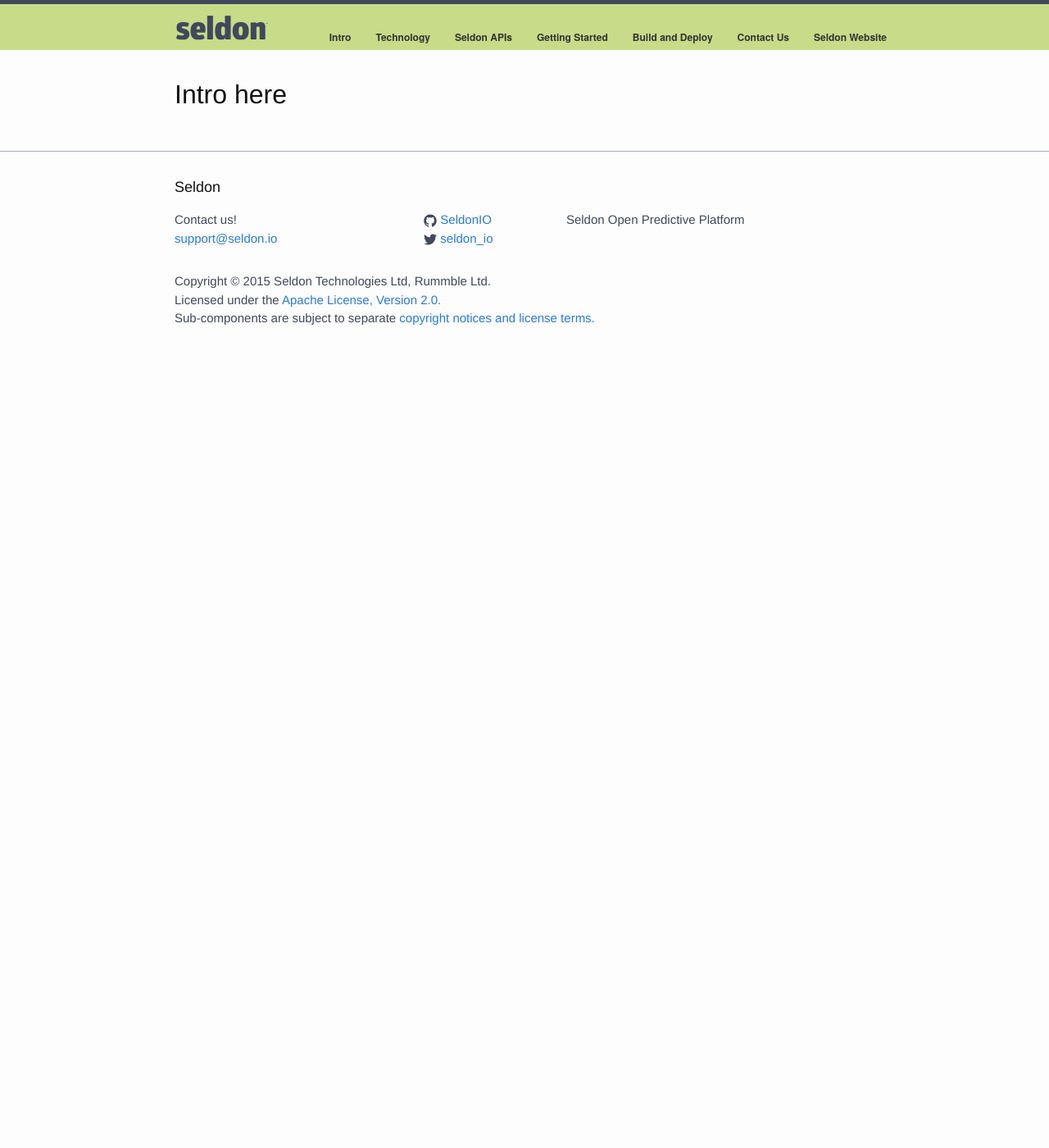
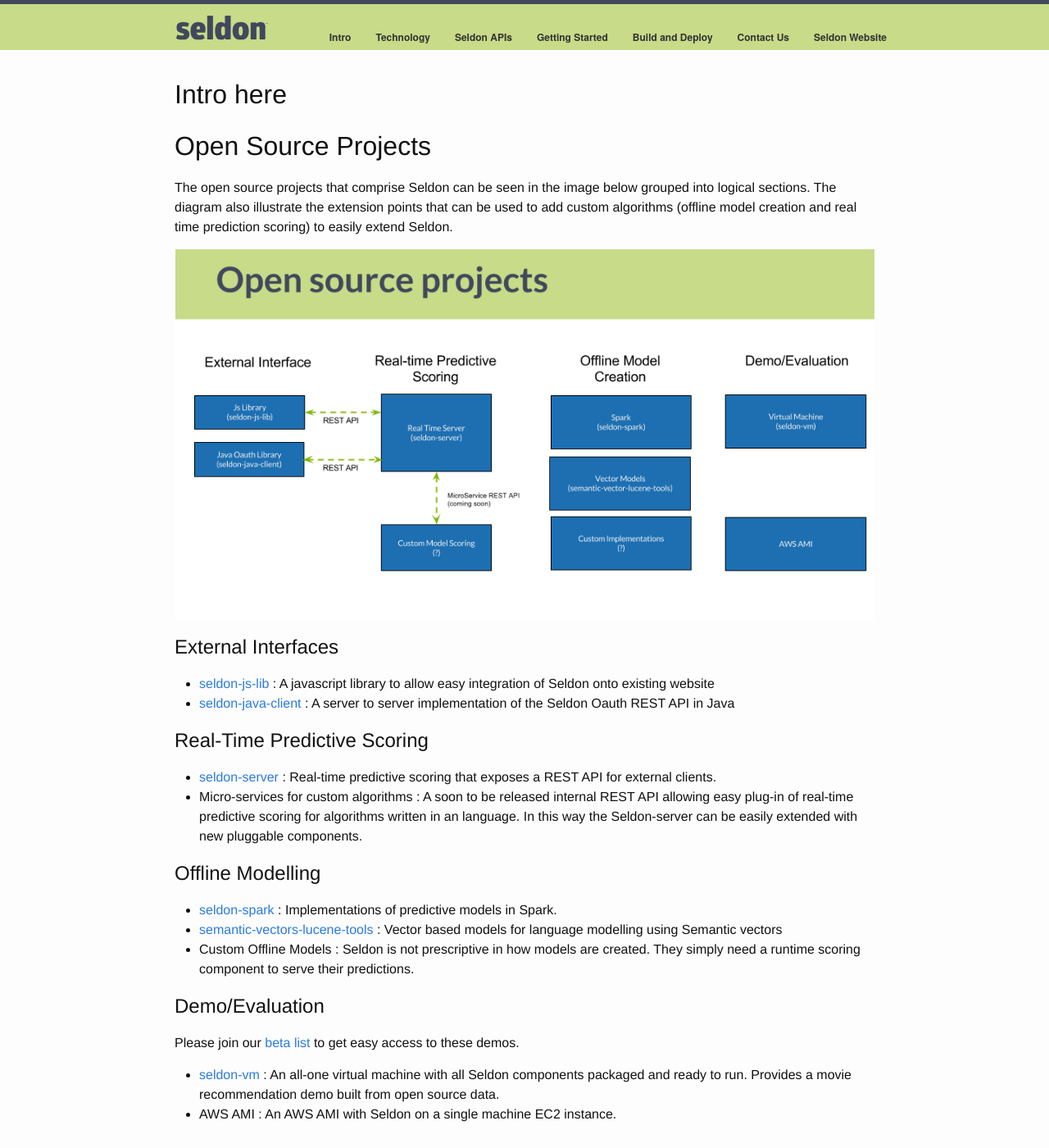
Before and after one commit to SeldonIO/seldonio.github.com, a Jekyll site: the page built from build-and-deploy-intro.md, in a window 1280 px wide and 1400 px high. Shown: the whole window at 82% size. Built offline with Jekyll 4.4.1, drawn with Linux system fonts in a browser that asks for light colours.

Commit message:
add open source img and description

```diff
--- a/build-and-deploy-intro.md
+++ b/build-and-deploy-intro.md
@@ -6,3 +6,31 @@ title: Introduction
 
 
 # Intro here
+
+# Open Source Projects
+The open source projects that comprise Seldon can be seen in the image below grouped into logical sections. The diagram also illustrate the extension points that can be used to add custom algorithms (offline model creation and real time prediction scoring) to easily extend Seldon.
+
+![Open Source Projects](/img/OpenSourceProjects.png "Open Source Projects (project at https://github.com/SeldonIO")
+
+## External Interfaces
+
+ * [seldon-js-lib](https://github.com/SeldonIO/seldon-js-lib) : A javascript library to allow easy integration of Seldon onto existing website
+ * [seldon-java-client](https://github.com/SeldonIO/seldon-java-client) : A server to server implementation of the Seldon Oauth REST API in Java
+
+## Real-Time Predictive Scoring
+
+ * [seldon-server](https://github.com/SeldonIO/seldon-server) : Real-time predictive scoring that exposes a REST API for external clients.
+ * Micro-services for custom algorithms : A soon to be released internal REST API allowing easy plug-in of real-time predictive scoring for algorithms written in an language. In this way the Seldon-server can be easily extended with new pluggable components.
+
+## Offline Modelling
+
+ * [seldon-spark](https://github.com/SeldonIO/seldon-spark) : Implementations of predictive models in Spark.
+ * [semantic-vectors-lucene-tools](https://github.com/SeldonIO/semantic-vectors-lucene-tools) : Vector based models for language modelling using Semantic vectors
+ * Custom Offline Models : Seldon is not prescriptive in how models are created. They simply need a runtime scoring component to serve their predictions.
+
+## Demo/Evaluation
+
+Please join our [beta list](http://www.seldon.io/open-source) to get easy access to these demos.
+
+ * [seldon-vm](https://github.com/SeldonIO/seldon-vm) : An all-one virtual machine with all Seldon components packaged and ready to run. Provides a movie recommendation demo built from open source data.
+ * AWS AMI : An AWS AMI with Seldon on a single machine EC2 instance.
```
Also changed, not shown: img/OpenSourceProjects.png (added).
